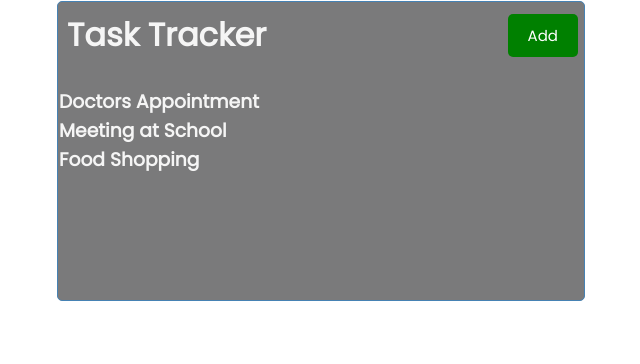
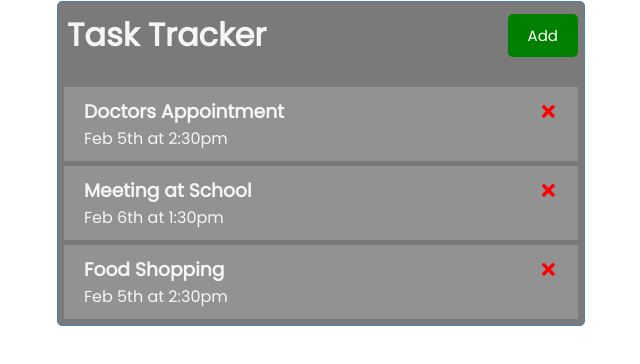
Before and after one commit to TonyHerbert22ATX/TaskTracker, a React (Create React App) app: page / in a window 1280 px wide. Shown: the top 364 px of the page, without its empty margins (319-959 px from the left). Built offline with nearby package versions, Linux system fonts and the light colour scheme.

Commit message:
added the ability to delete tasks

```diff
--- a/package.json
+++ b/package.json
@@ -8,6 +8,7 @@
     "@testing-library/user-event": "^13.5.0",
     "react": "^18.2.0",
     "react-dom": "^18.2.0",
+    "react-icons": "^4.4.0",
     "react-scripts": "5.0.1",
     "web-vitals": "^2.1.4"
   },
--- a/src/App.js
+++ b/src/App.js
@@ -24,10 +24,16 @@
     },
 ])
 
+// * Delete Task
+const deleteTask = (id) => {
+  console.log('delete', id)
+  setTasks(tasks.filter((task)=> task.id !== id))
+}
+
   return (
     <div className="container">
     <Header />
-    <Tasks tasks={tasks} />
+    {tasks.length > 0 ?<Tasks tasks={tasks} onDelete={deleteTask} /> : 'No Tasks To Show'}
     </div>
 
   );
--- /dev/null
+++ b/src/componets/Task.js
@@ -0,0 +1,15 @@
+import { FaTimes } from 'react-icons/fa'
+
+
+const Task = ({ task , onDelete }) => {
+  return (
+    <div className='task'>
+        <h3>
+        {task.text} <FaTimes style={{color: 'red', cursor: 'pointer'}} onClick={()=>onDelete(task.id)} />
+        </h3>
+        <p>{task.day}</p>
+    </div>
+  )
+}
+
+export default Task
--- a/src/componets/Tasks.js
+++ b/src/componets/Tasks.js
@@ -1,8 +1,10 @@
-const Tasks = ({ tasks }) => {
+import Task from './Task'
+
+const Tasks = ({ tasks , onDelete }) => {
     return(
         <>
             {tasks.map((task) => (
-                <h3 key={task.id}>{task.text}</h3>
+                <Task key={task.id} task={task} onDelete={onDelete} />
                 ))}
         </>
     )
```
Also changed, not shown: 1 other file (tests, documents, lock files or other folders).
